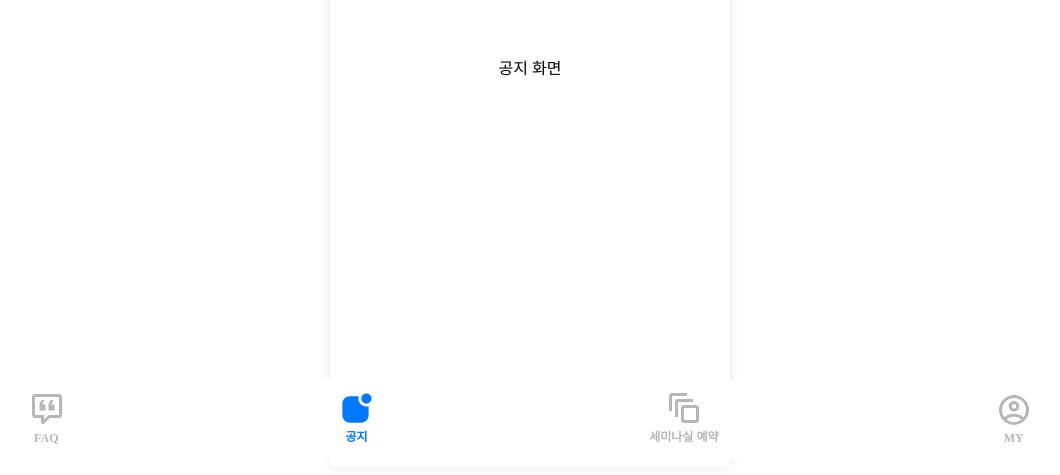
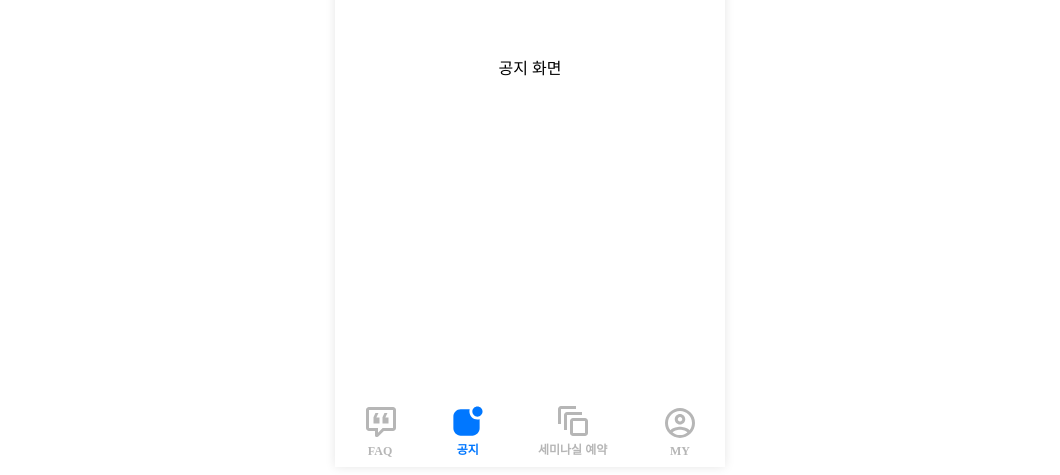
Before and after one commit to ComNCheck/ComNCheck-FE, a Next.js app: page /notice in a window 1280 px wide. Shown: the part 341-816 px from the top of the page, without its empty margins (110-1170 px from the left). Built offline with nearby package versions, Linux system fonts and the light colour scheme.

Commit message:
fix : 바텀바 사이즈 수정

```diff
--- a/src/app/layout.tsx
+++ b/src/app/layout.tsx
@@ -3,7 +3,7 @@ import StyledComponentsRegistry from "../lib/registry";
 import Container from "../components/Container";
 import MobileWapper from "../components/MobileWapper";
 import ThemeProviderWrapper from "./ThemeProviderWrapper";
-import BottomNavbar from "@/components/BottomNavbar";
+import BottomNavbar from "../components/BottomNavbar";
 
 export const metadata: Metadata = {
   title: "ComNCheck",
--- a/src/components/BottomNavbar.tsx
+++ b/src/components/BottomNavbar.tsx
@@ -7,11 +7,11 @@ import styled from "styled-components";
 const NavbarContainer = styled.div`
   position: fixed;
   bottom: 0;
-  width: 100%;
+  width: 390px;
   background-color: white;
   display: flex;
   justify-content: space-around;
-  padding: 0.8rem 2.5rem;
+  // padding: 0.8rem 2.5rem;
 `;
 
 const NavItem = styled.div<{ isActive: boolean }>`
--- a/src/components/MobileWapper.tsx
+++ b/src/components/MobileWapper.tsx
@@ -11,7 +11,7 @@ const MobileSizeWapper = styled.div`
   min-height: 100vh;
   //   background-color: #f5f5f5;
   box-shadow: 0px 0px 10px rgba(0, 0, 0, 0.1);
-  width: 25rem;
+  width: 390px;
 `;
 
 export default function Container({ children }: { children: React.ReactNode }) {
```
